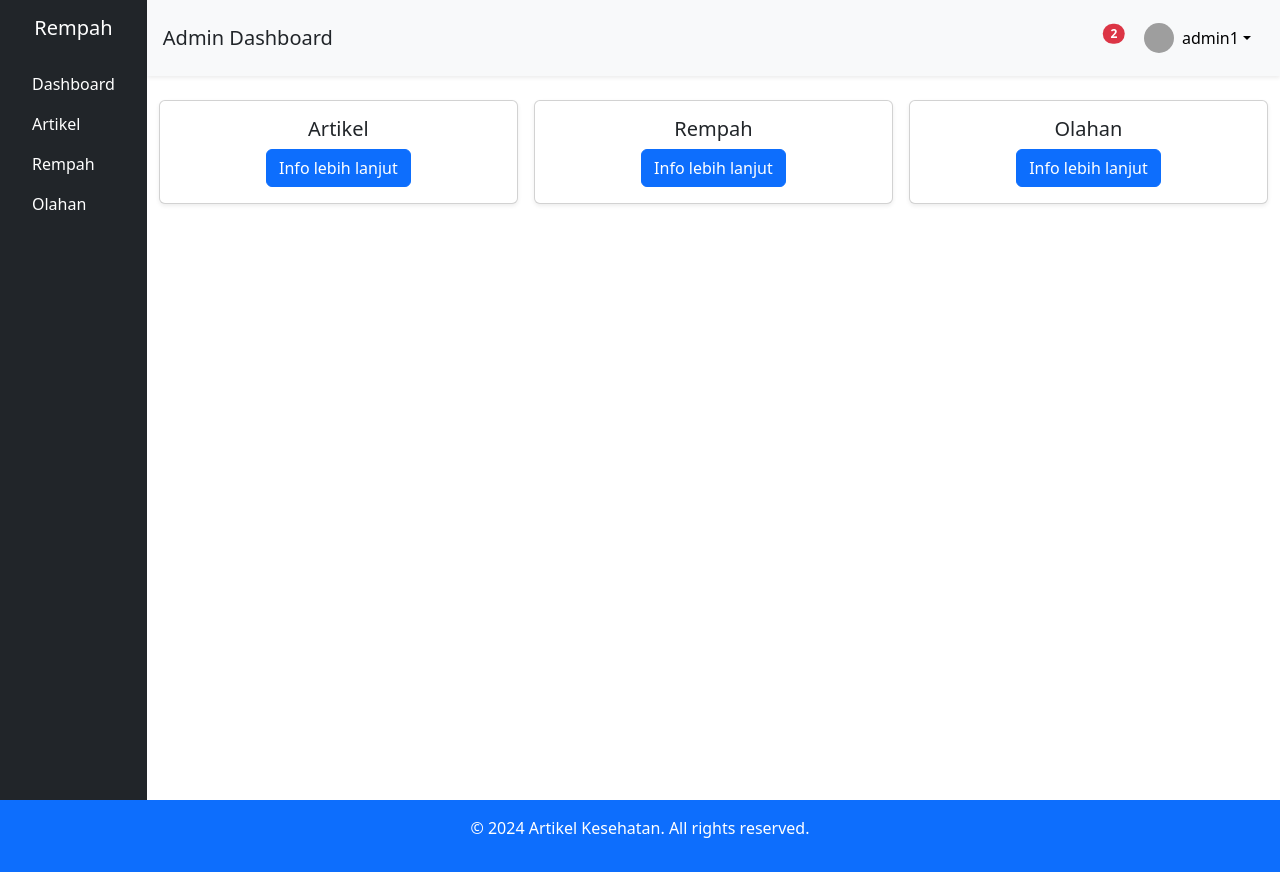
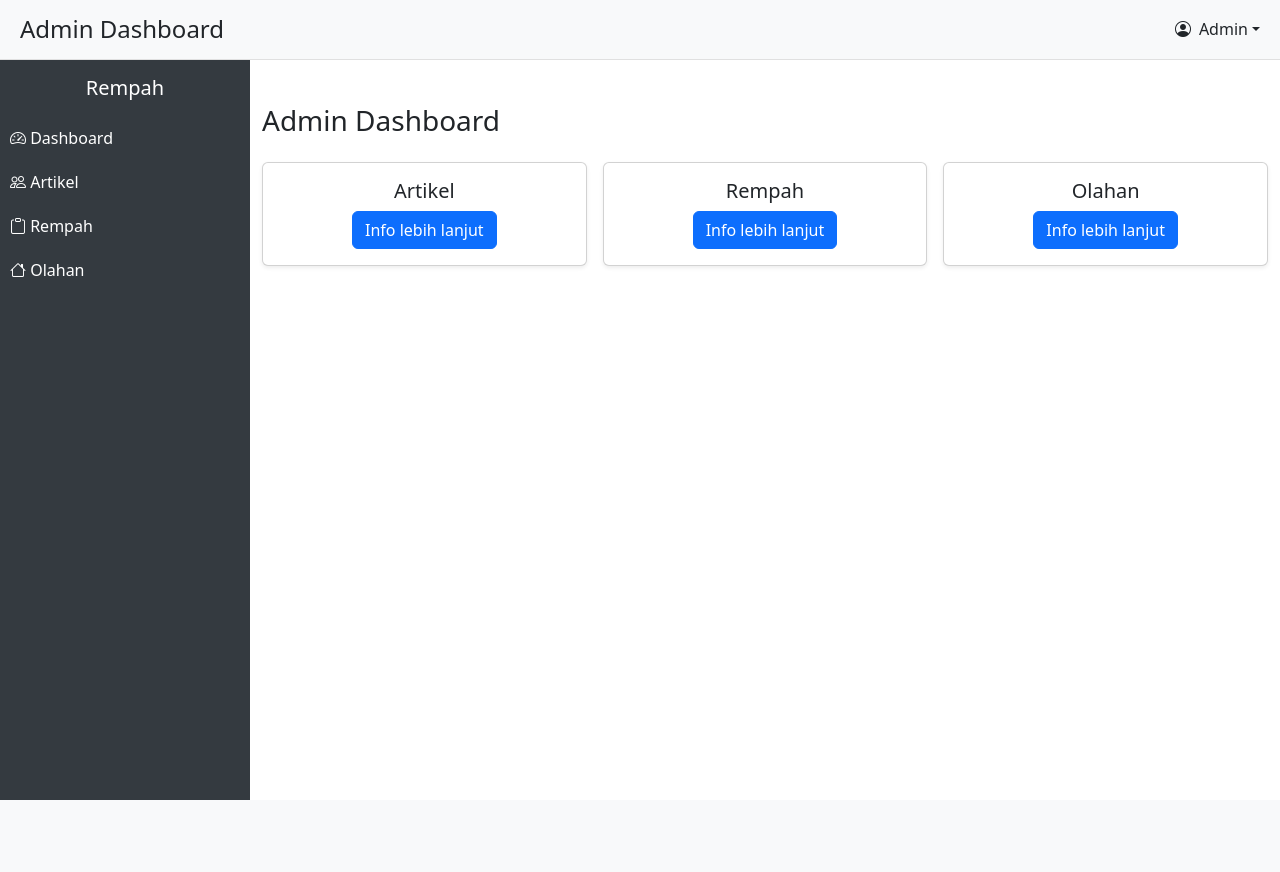
Before and after one commit to fthndev/sistem_informasi_obat_rempah, a PHP site: page /rempah/admin/dashboard.php in a window 1280 px wide. After the commit the page ends 800 px from the top, so only its background shows below. Run offline with PHP 8.4, Linux system fonts and the light colour scheme; grey boxes are pictures that could not be loaded.

Commit message:
dashboard

```diff
--- a/admin/dashboard.php
+++ b/admin/dashboard.php
@@ -1,23 +1,10 @@
 <?php
-session_start();
-$username = "admin1"; // Ganti dengan nama pengguna Anda
+    include '../admin/style/header.php';
+    include '../admin/style/sidebar.php';
 ?>
-<!DOCTYPE html>
-<html lang="en">
-<head>
-    <meta charset="UTF-8">
-    <meta name="viewport" content="width=device-width, initial-scale=1.0">
-    <title>Admin Dashboard</title>
-    <!-- Bootstrap CSS -->
-    <link href="https://cdn.jsdelivr.net/npm/bootstrap@5.3.0/dist/css/bootstrap.min.css" rel="stylesheet">
-    <link rel="stylesheet" href="styles.css">
-</head>
-<body>
-    <div class="d-flex">
-        <?php include '../admin/style/sidebar.php'; ?>
-        <div class="flex-grow-1">
-            <?php include '../admin/style/header.php'; ?>
+<div class="content">
     <div class="container mt-4">
+        <h3 class="mb-4">Admin Dashboard</h3>
         <div class="row g-3">
             <div class="col-md-4">
                 <div class="card text-center shadow-sm">
@@ -31,7 +18,7 @@ $username = "admin1"; // Ganti dengan nama pengguna Anda
                 <div class="card text-center shadow-sm">
                     <div class="card-body">
                         <h5 class="card-title">Rempah</h5>
-                                <a href="ekstrakulikuler.php" class="btn btn-primary">Info lebih lanjut</a>
+                        <a href="data_user.php" class="btn btn-primary">Info lebih lanjut</a>
                     </div>
                 </div>
             </div>
@@ -39,18 +26,10 @@ $username = "admin1"; // Ganti dengan nama pengguna Anda
                 <div class="card text-center shadow-sm">
                     <div class="card-body">
                         <h5 class="card-title">Olahan</h5>
-                                <a href="ekstrakulikuler.php" class="btn btn-primary">Info lebih lanjut</a>
+                        <a href="data_user.php" class="btn btn-primary">Info lebih lanjut</a>
                     </div>
                 </div>
             </div>
         </div>
     </div>
 </div>
-    </div>
-    <!-- Bootstrap JS -->
-    <script src="https://cdn.jsdelivr.net/npm/bootstrap@5.3.0/dist/js/bootstrap.bundle.min.js"></script>
-</body>
-</html>
-<?php
-    include '../style/foot.php';
-?>
--- a/admin/style/header.php
+++ b/admin/style/header.php
@@ -1,22 +1,35 @@
-<div class="header d-flex justify-content-between align-items-center p-3 bg-light shadow-sm">
-    <h5 class="mb-0">Admin Dashboard</h5>
-    <div class="d-flex align-items-center">
-        <div class="position-relative me-3">
-            <button class="btn btn-light position-relative">
-                <i class="bi bi-bell"></i>
-                <span class="position-absolute top-0 start-100 translate-middle badge rounded-pill bg-danger">
-                    2
-                </span>
-            </button>
-        </div>
-        <div class="dropdown">
-            <button class="btn btn-light dropdown-toggle d-flex align-items-center" type="button" data-bs-toggle="dropdown">
-                <img src="profile.jpg" alt="Profile" class="rounded-circle me-2" width="30" height="30">
-                <span><?php echo $username; ?></span>
-            </button>
-            <ul class="dropdown-menu dropdown-menu-end">
-                <li><a class="dropdown-item" href="logout.php">Logout</a></li>
-            </ul>
+<?php
+    $connect = mysqli_connect("localhost", "root", "", "obat");
+    if (!isset($username)) {
+        $username = "Admin";
+    }
+?>
+<!DOCTYPE html>
+<html lang="en">
+<head>
+    <meta charset="UTF-8">
+    <meta name="viewport" content="width=device-width, initial-scale=1.0">
+    <title>Admin Dashboard</title>
+    <link href="https://cdn.jsdelivr.net/npm/bootstrap@5.3.0-alpha3/dist/css/bootstrap.min.css" rel="stylesheet">
+    <link href="https://cdn.jsdelivr.net/npm/bootstrap-icons/font/bootstrap-icons.css" rel="stylesheet">
+    <link rel="stylesheet" href="../admin/style/style.css">
+    <script src="https://cdn.jsdelivr.net/npm/bootstrap@5.3.0-alpha3/dist/js/bootstrap.bundle.min.js"></script>
+</head>
+<body>
+    <header>
+    <div class="d-flex justify-content-between align-items-center">
+        <h4 class="mb-0">Admin Dashboard</h4>
+        <div class="d-flex align-items-center">
+            <div class="dropdown">
+                <a href="#" class="dropdown-toggle d-flex align-items-center text-dark text-decoration-none" data-bs-toggle="dropdown">
+                    <i class="bi bi-person-circle me-2"></i> Admin
+                </a>
+                <ul class="dropdown-menu dropdown-menu-end">
+                    <li><a class="dropdown-item" href="#">Profile</a></li>
+                    <li><hr class="dropdown-divider"></li>
+                    <li><a class="dropdown-item" href="../../logout.php">Logout</a></li>
+                </ul>
+            </div>
         </div>
     </div>
-</div>
+</header>
--- a/admin/style/sidebar.php
+++ b/admin/style/sidebar.php
@@ -1,17 +1,17 @@
-<div class="sidebar bg-dark text-white vh-100 p-3">
-    <h5 class="text-center mb-4">Rempah</h5>
+<div class="sidebar d-flex flex-column">
+    <h5 class="text-center my-3">Rempah</h5>
     <ul class="nav flex-column">
         <li class="nav-item">
-            <a class="nav-link text-white" href="../dashboard.php"><i class="bi bi-speedometer2"></i> Dashboard</a>
+            <a class="nav-link" href="../dashboard.php"><i class="bi bi-speedometer2"></i> Dashboard</a>
         </li>
         <li class="nav-item">
-            <a class="nav-link text-white" href="data_user.php"><i class="bi bi-people"></i> Artikel</a>
+            <a class="nav-link" href="../../artikel.php"><i class="bi bi-people"></i> Artikel</a>
         </li>
         <li class="nav-item">
-            <a class="nav-link text-white" href="ekstrakulikuler.php"><i class="bi bi-clipboard"></i> Rempah</a>
+            <a class="nav-link" href="../../rempah.php"><i class="bi bi-clipboard"></i> Rempah</a>
         </li>
         <li class="nav-item">
-            <a class="nav-link text-white" href="kamar.php"><i class="bi bi-house"></i> Olahan</a>
+            <a class="nav-link" href="../../olahan.php"><i class="bi bi-house"></i> Olahan</a>
         </li>
     </ul>
 </div>
--- /dev/null
+++ b/admin/style/style.css
@@ -0,0 +1,39 @@
+/* Styling untuk header */
+header {
+    background-color: #f8f9fa;
+    padding: 15px 20px;
+    border-bottom: 1px solid #e0e0e0;
+    position: fixed;
+    top: 0;
+    left: 0;
+    width: 100%;
+    z-index: 999; /* Pastikan header berada di atas */
+}
+
+/* Styling untuk sidebar */
+.sidebar {
+    width: 250px;
+    height: 100vh;
+    background-color: #343a40;
+    color: white;
+    position: fixed;
+    top: 0;
+    left: 0;
+    z-index: 998; /* Sidebar di bawah header */
+    padding-top: 60px; /* Jarak untuk header */
+}
+.sidebar .nav-link {
+    color: white;
+    text-decoration: none;
+    padding: 10px;
+}
+.sidebar .nav-link:hover {
+    background-color: #495057;
+    color: white;
+}
+
+/* Styling untuk konten utama */
+.content {
+    margin-left: 250px; /* Sesuai lebar sidebar */
+    padding-top: 80px; /* Jarak dari header */
+}
```
Also changed, not shown: rempah.php (added, +172 -0 lines). Lines whose indentation alone changed are shown as unchanged.
